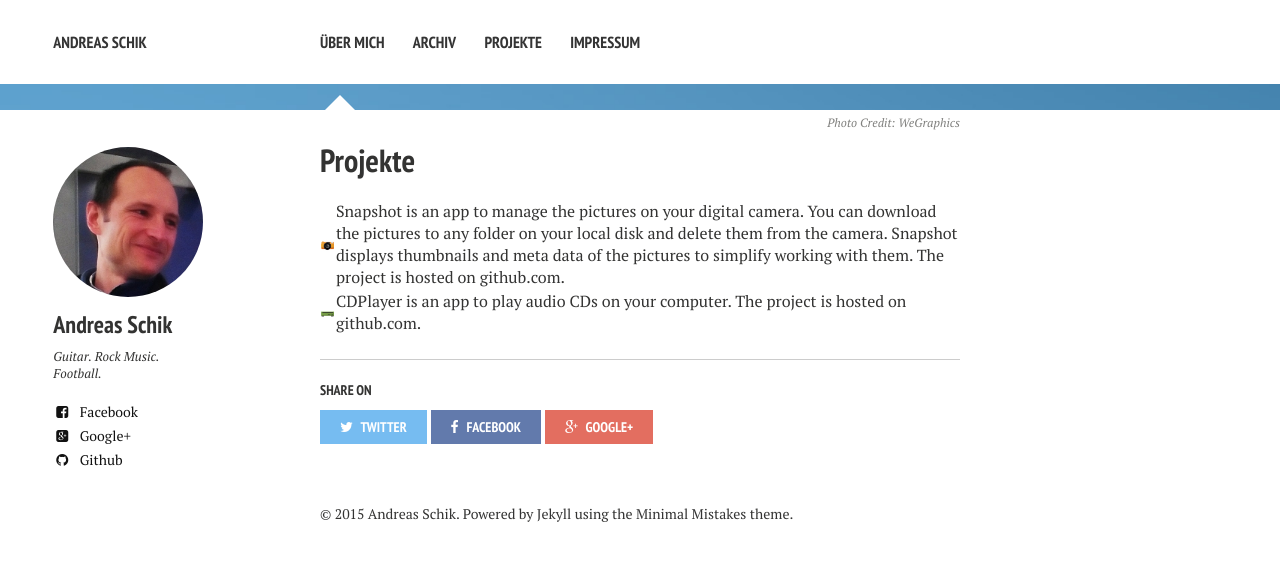
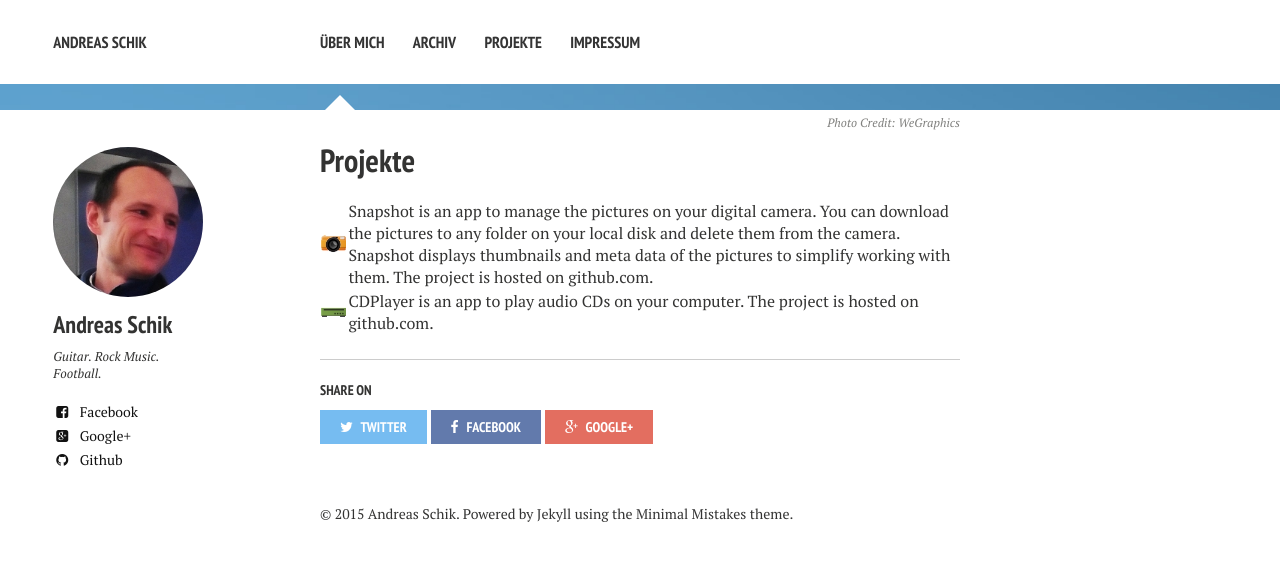
Before and after one commit to schik/schik.github.com, a Jekyll site: the page built from projects/index.md, in a window 1280 px wide. Shown: the top 561 px of the page. Built offline with Jekyll 4.4.1, drawn with Linux system fonts in a browser that asks for light colours; nearby versions of some CDN libraries.

Commit message:
next try

```diff
--- a/projects/index.md
+++ b/projects/index.md
@@ -12,7 +12,7 @@ image:
 <table>
 
 <tr>
-<td><img src="../images/snapshot_icon.jpg" /></td>
+<td><img src="../images/snapshot_icon.jpg" width="96" height="96" /></td>
 <td>Snapshot is an app to
 manage the pictures on your digital camera. You can download the pictures to any
 folder on your local disk and delete them from the camera. Snapshot displays thumbnails
```
